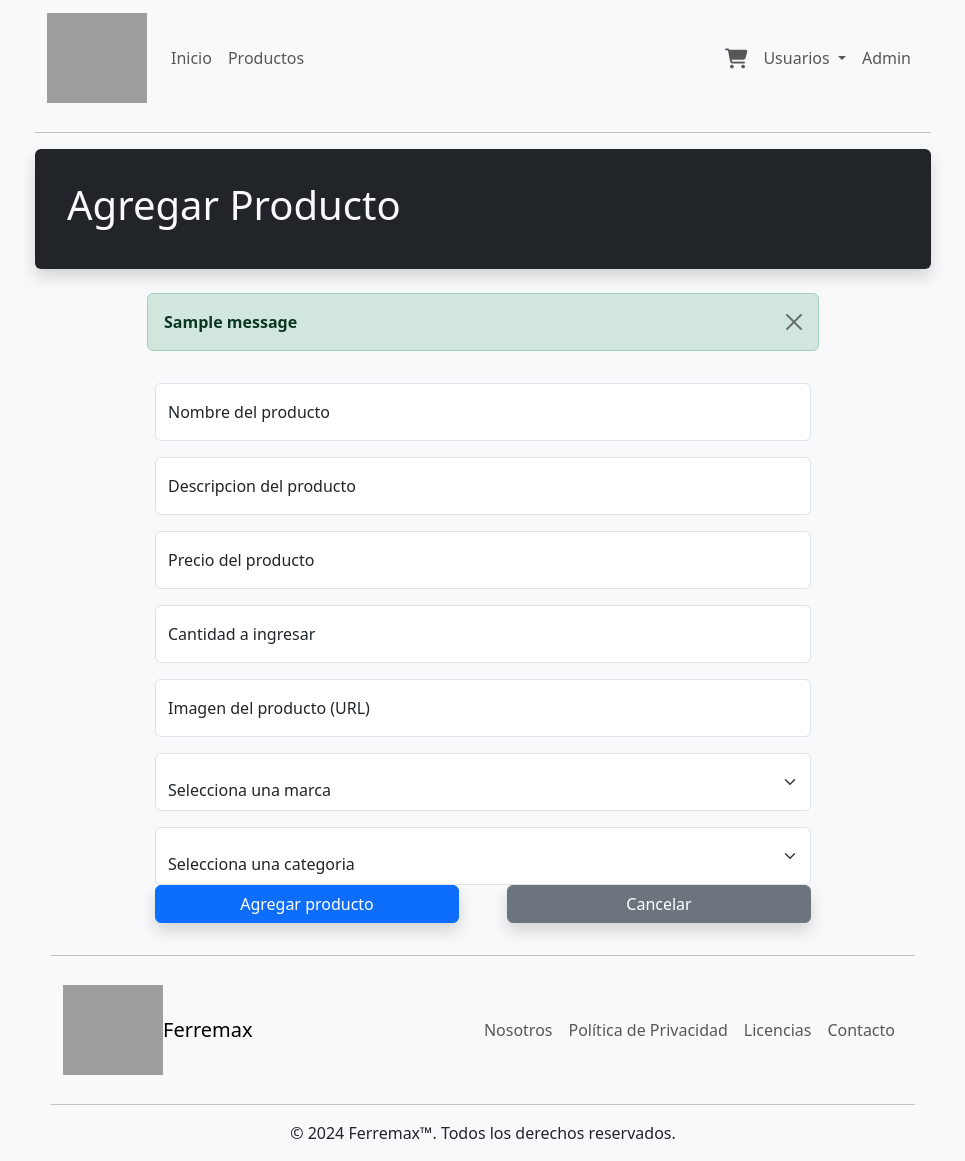
After one commit to Luciifer6969/Ferremax, a Django app: template core/templates/add_producto.html in a window 1280 px wide. The commit adds this page. Shown: the whole page, without its empty margins (157-1122 px from the left). Run offline with Django 3.2, Linux system fonts and the light colour scheme; the template is opened without the code that fills it: most values are stand-ins (such as "Sample title", 1, 10 or a date in 2020); one stand-in notice (Sample message) is shown; some libraries are stand-ins or nearby versions; grey boxes are pictures that could not be loaded.

Commit message:
agregar y eliminar producto
falta agregar el actualizar y validaciones de formulario

```diff
--- /dev/null
+++ b/core/templates/add_producto.html
@@ -0,0 +1,75 @@
+{% extends 'layouts/base.html' %}
+
+{% block content %}
+<div class="bg-dark shadow rounded p-3 w-100 w-lg-50">
+    <h1 class="rounded bg-dark p-3 text-light">Agregar Producto</h1>
+</div>
+<br>
+<div class="d-flex justify-content-center">
+    <br>
+    <form class="row g-3 w-75 w-lg-50" method="POST">
+        {% csrf_token %}
+        {% if messages%}
+            {%for msg in messages%}
+              {%if msg.tags == 'error' %}
+              <div class="alert alert-danger  alert-dismissible fade show" role="alert">
+                <strong>{{ msg }}</strong>
+                <button type="button" class="btn-close" data-bs-dismiss="alert" aria-label="Close"></button>
+              </div>
+              {%elif msg.tags == 'success'%}
+              <div class="alert alert-success  alert-dismissible fade show" role="alert">
+                <strong>{{ msg }}</strong>
+                <button type="button" class="btn-close" data-bs-dismiss="alert" aria-label="Close"></button>
+              </div>
+              {%  endif %}
+            {% endfor %}
+        {%endif%}
+        <div class="form-floating">
+            <input type="text" class="form-control" id="nameP" name="nombreProducto" required placeholder="Nombre del producto"/>
+            <label for="nombreProducto" class="form-label mx-2">Nombre del producto</label>
+        </div>
+        <div class="form-floating">
+            <input type="text" class="form-control" id="descripcion" name="descripcionProducto" required placeholder="Descripcion del producto"/>
+            <label for="descripcionProducto" class="form-label mx-2">Descripcion del producto</label>
+        </div>
+        <div class="form-floating">
+            <input type="number" class="form-control" id="precio" name="precio" required placeholder="Precio del producto"/>
+            <label for="precio" class="form-label mx-2">Precio del producto</label>
+        </div>
+        <div class="form-floating">
+            <input type="number" class="form-control" id="cantidad" name="cantidad" required placeholder="Cantidad del producto"/>
+            <label for="cantidad" class="form-label mx-2">Cantidad a ingresar</label>
+        </div>
+        <div class="form-floating">
+            <input type="text" class="form-control" id="imagenP" name="imagenP" required placeholder="Imagen del producto"/>
+            <label for="imagenP" class="form-label mx-2">Imagen del producto (URL)</label>
+        </div>
+        <div class="form-floating">
+        <select class="form-select" aria-label="Default select example" name="marcaP" id="marca_id">
+            <option selected disabled>Selecciona una marca</option>
+                {% for x in marca %}
+                    <option value="{{ x.id }}">{{ x.nombre }}</option>
+                {% endfor %}
+        </select>
+        </div>
+        <div class="form-floating">
+            <select class="form-select" aria-label="Default select example" name="categoriaP" id="categoria_id">
+                <option selected disabled>Selecciona una categoria</option>
+                    {% for x in categoria %}
+                        <option value="{{ x.id }}">{{ x.nombre }}</option>
+                    {% endfor %}
+            </select>
+            </div>
+        <div class="col-12 btn-section">
+            <button class="btn btn-primary w-100 w-lg-50 shadow" type="submit">Agregar producto</button>
+            <a href="{% url 'index' %}" class="btn btn-secondary w-100 w-lg-50 shadow" type="submit">Cancelar</a>
+        </div>
+    </form>
+</div>
+
+
+
+
+
+
+{% endblock%}
--- a/core/templates/contact.html
+++ b/core/templates/contact.html
@@ -4,7 +4,7 @@
 
 <div class="bg-dark shadow rounded p-3 w-100 w-lg-50">
     <h1 class="rounded bg-dark p-3 text-light">Consultar producto</h1>
-  </div>
+</div>
   <br>
 <div class="d-flex justify-content-center">
     <br>
--- a/core/templates/layouts/base.html
+++ b/core/templates/layouts/base.html
@@ -54,7 +54,13 @@
                   {% endif %}
                   {% if perms.core.view_pedido %}
                   <li class="nav-item">
-                    <a class="nav-link link-opt" aria-current="page" href="{% url 'getApi' %}">Agregar productos</a>
+                    <a class="nav-link link-opt" aria-current="page" href="{% url 'getApi' %}">Agregar productos API</a>
+                  </li>
+                  <li class="nav-item">
+                    <a class="nav-link link-opt" aria-current="page" href="{% url 'agregar_producto' %}">Agregar producto</a>
+                  </li>
+                  <li class="nav-item">
+                    <a class="nav-link link-opt" aria-current="page" href="{% url 'eliminar_producto' %}">Eliminar producto</a>
                   </li>
                   {% endif %}
                   {% if perms.core.add_entrega %}
--- a/core/urls.py
+++ b/core/urls.py
@@ -26,4 +26,7 @@ urlpatterns = [
     path('mis_consultas/<int:user_id>',mis_consultas,name='mis_consultas'),
     path('getApi/',obtener_datos_api,name='getApi'),
     path('registrar_entrega/',registrar_entrega, name='registrarEntrega'),
+    path('agregar_producto/',add_product, name='agregar_producto'),
+    path('eliminar_producto/',delete_product, name='eliminar_producto'),
+    path('eliminar_producto/<int:producto_id>',borrar_producto,name='borrar_producto'),
 ]
```
Also changed, not shown: core/templates/delete_producto.html (added, +40 -0 lines), core/views.py (+52 -3 lines).
